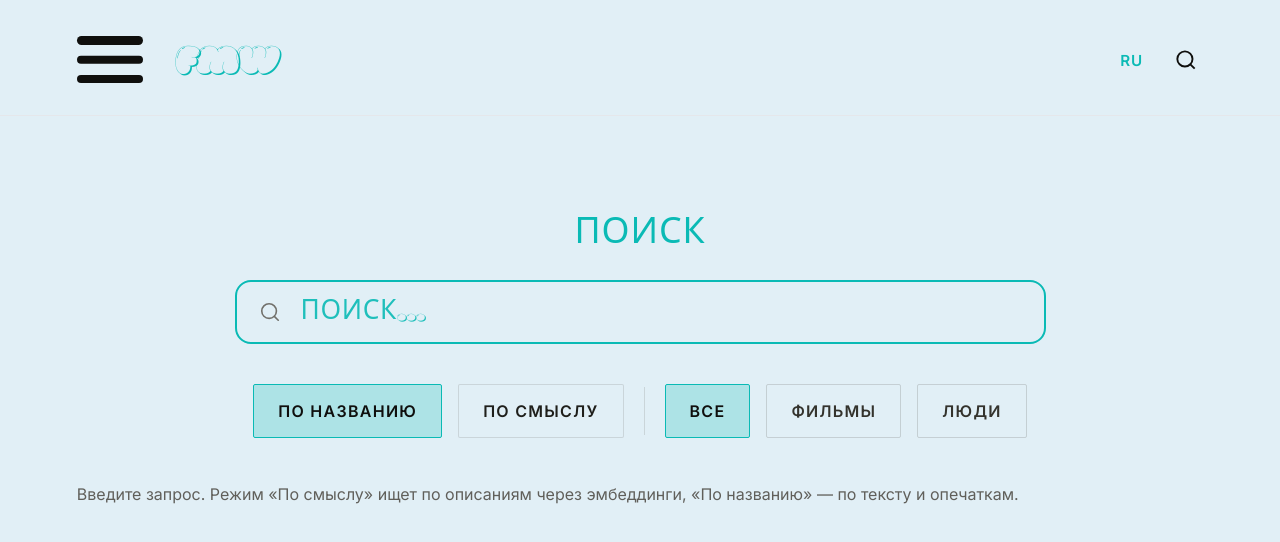
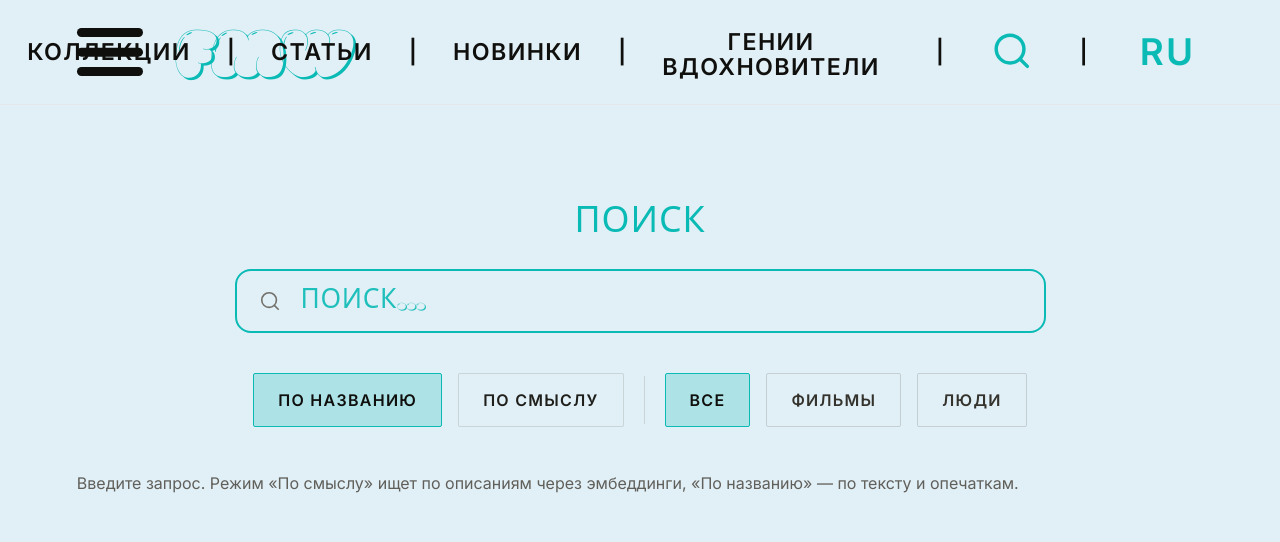
Before and after one commit to aaseewaa/films, a React (Vite) app in the folder front/: page /search in a window 1280 px wide. Shown: the top 542 px of the page. Built offline with nearby package versions, Linux system fonts and the light colour scheme; a web font is replaced by a local one.

Commit message:
feat(front): improve films catalog page layout and filters Scale header and filter controls, keep filters in one row with full labels, and align film list to the left with the page title.

```diff
--- a/front/src/components/films/FilmCatalogFilters.tsx
+++ b/front/src/components/films/FilmCatalogFilters.tsx
@@ -21,6 +21,7 @@ interface FilmCatalogFiltersProps {
   onChange: (next: FilmFiltersState) => void;
   onReset: () => void;
   hasActiveFilters: boolean;
+  size?: 'default' | 'large';
 }
 
 const YEAR_OPTIONS: { label: string; from?: number; to?: number }[] = [
@@ -65,7 +66,9 @@ function FilterSelect({
     <label
         className={cn(
           'catalog-pill group relative inline-flex items-center rounded-full font-medium',
-          large ? 'h-12 sm:h-[3.25rem] pl-4 sm:pl-5 pr-10 text-base sm:text-lg' : 'h-10 sm:h-11 pl-3.5 sm:pl-4 pr-9 text-sm sm:text-base',
+          large
+            ? 'h-[3.75rem] sm:h-[4.125rem] flex-1 min-w-[8rem] basis-0 pl-4 sm:pl-5 pr-9 sm:pr-10 text-[1.3125rem] sm:text-2xl'
+            : 'h-10 sm:h-11 shrink-0 pl-3.5 sm:pl-4 pr-9 text-sm sm:text-base',
           disabled && 'opacity-50 cursor-not-allowed pointer-events-none',
           !disabled && active && 'is-active',
           !disabled && 'cursor-pointer',
@@ -77,8 +80,8 @@ function FilterSelect({
           disabled={disabled}
           onChange={(e) => onChange(e.target.value)}
           className={cn(
-            'appearance-none bg-transparent text-inherit outline-none cursor-pointer pr-1 truncate disabled:cursor-not-allowed',
-            large ? 'min-w-[10rem] sm:min-w-[12rem] max-w-[16rem] sm:max-w-[18rem]' : 'min-w-[8rem] sm:min-w-[9rem] max-w-[13rem] sm:max-w-[15rem]',
+            'appearance-none bg-transparent text-inherit outline-none cursor-pointer w-full min-w-0 disabled:cursor-not-allowed',
+            large ? 'pr-1' : 'truncate min-w-[8rem] sm:min-w-[9rem] max-w-[13rem] sm:max-w-[15rem] pr-1',
           )}
           aria-label={label}
         >
@@ -86,7 +89,10 @@ function FilterSelect({
         </select>
         <ChevronDown
           size={large ? 22 : 18}
-          className="catalog-pill-icon absolute right-3.5 sm:right-4 top-1/2 -translate-y-1/2 pointer-events-none transition-colors"
+          className={cn(
+            'catalog-pill-icon absolute top-1/2 -translate-y-1/2 pointer-events-none transition-colors',
+            large ? 'right-3.5 sm:right-4' : 'right-3.5 sm:right-4',
+          )}
         />
     </label>
   );
@@ -96,17 +102,20 @@ function TabPill({
   active,
   onClick,
   children,
+  large,
 }: {
   active?: boolean;
   onClick?: () => void;
   children: React.ReactNode;
+  large?: boolean;
 }) {
   return (
     <button
       type="button"
       onClick={onClick}
       className={cn(
-        'catalog-pill catalog-pluffy-tab inline-flex items-center h-11 sm:h-12 px-5 sm:px-7 rounded-full',
+        'catalog-pill catalog-pluffy-tab inline-flex items-center rounded-full shrink-0 whitespace-nowrap',
+        large ? 'h-[4.125rem] sm:h-[4.5rem] px-4 sm:px-6' : 'h-11 sm:h-12 px-5 sm:px-7',
         active && 'is-active',
       )}
     >
@@ -122,17 +131,23 @@ export function FilmCatalogFilters({
   onChange,
   onReset,
   hasActiveFilters,
+  size = 'default',
 }: FilmCatalogFiltersProps) {
+  const large = size === 'large';
   const yearValue =
     YEAR_OPTIONS.find(
       (o) => o.from === filters.yearFrom && o.to === filters.yearTo,
     )?.label ?? 'Все годы';
 
   return (
-    <div className="space-y-5 sm:space-y-6">
-      <div className="flex flex-wrap items-center gap-3 sm:gap-4 lg:gap-5">
-        <div className="flex flex-wrap items-center gap-2.5 sm:gap-3">
+    <div className={cn(large ? 'space-y-8 sm:space-y-10' : 'space-y-5 sm:space-y-6')}>
+      <div
+        className={cn(
+          large ? 'films-catalog-filters-row' : 'flex flex-wrap items-center gap-3 sm:gap-4 lg:gap-5',
+        )}
+      >
           <TabPill
+            large={large}
             active={filters.catalogType === 'films'}
             onClick={() => {
               if (filters.catalogType !== 'films') {
@@ -143,6 +158,7 @@ export function FilmCatalogFilters({
             Все фильмы
           </TabPill>
           <TabPill
+            large={large}
             active={filters.catalogType === 'animation'}
             onClick={() => {
               if (filters.catalogType !== 'animation') {
@@ -152,12 +168,18 @@ export function FilmCatalogFilters({
           >
             Мультфильмы
           </TabPill>
-        </div>
 
-        <span className="hidden sm:block w-px h-12 sm:h-14 bg-ink-50/20 mx-0.5 self-center" aria-hidden />
+        <span
+          className={cn(
+            'hidden sm:block w-px bg-ink-50/20 self-center shrink-0',
+            large ? 'h-[4.5rem] sm:h-[5.25rem]' : 'h-12 sm:h-14 mx-0.5',
+          )}
+          aria-hidden
+        />
 
         <FilterSelect
           label="Год"
+          size={size}
           active={filters.yearFrom != null || filters.yearTo != null}
           value={yearValue}
           onChange={(label) => {
@@ -178,6 +200,7 @@ export function FilmCatalogFilters({
 
         <FilterSelect
           label="Жанр"
+          size={size}
           active={!!filters.genre}
           value={filters.genre ?? ''}
           onChange={(code) => {
@@ -194,6 +217,7 @@ export function FilmCatalogFilters({
 
         <FilterSelect
           label="Производство"
+          size={size}
           active={!!filters.country}
           value={filters.country ?? ''}
           disabled={countries.length === 0}
@@ -213,6 +237,7 @@ export function FilmCatalogFilters({
 
         <FilterSelect
           label="Сортировка"
+          size={size}
           active={filters.sortBy !== 'popularity'}
           value={filters.sortBy}
           onChange={(sortBy) => {
@@ -231,7 +256,10 @@ export function FilmCatalogFilters({
         <button
           type="button"
           onClick={onReset}
-          className="text-base sm:text-lg text-ink-50 transition-colors hover:text-[#0abab5]"
+          className={cn(
+            'text-ink-50 transition-colors hover:text-[#0abab5]',
+            large ? 'text-[1.5rem] sm:text-[1.6875rem]' : 'text-base sm:text-lg',
+          )}
         >
           ✕ Сбросить фильтры
         </button>
--- a/front/src/components/layout/ExpandableSearch.tsx
+++ b/front/src/components/layout/ExpandableSearch.tsx
@@ -3,21 +3,26 @@ import { useNavigate } from 'react-router-dom';
 import { Search } from 'lucide-react';
 import { useTranslation } from '@/hooks/useTranslation';
 import { cn } from '@/lib/utils';
+import { HEADER_CONTROL_HIT_CLASS, HEADER_CONTROL_ICON_CLASS } from '@/lib/headerNavTheme';
 
 interface ExpandableSearchProps {
-  /** Родитель узнаёт, раскрыт ли поиск (сдвинуть навигацию) */
+  /** Родитель сдвигает навигацию, когда поиск раскрыт */
   onExpandedChange?: (expanded: boolean) => void;
   className?: string;
 }
 
-/** Соразмерно крупной навигации в Header (фильмы, Гении/вдохновители…) */
-const ICON_BTN =
-  'shrink-0 flex items-center justify-center bg-site-bg transition-colors hover:bg-site-hover w-[2.5rem] xl:w-[3rem] 2xl:w-[3.5rem]';
-const ICON_SIZE = 'w-[1.35rem] h-[1.35rem] xl:w-[1.65rem] xl:h-[1.65rem] 2xl:w-[2rem] 2xl:h-[2rem]';
+const OPEN_OVAL_CLASS = cn(
+  'flex items-stretch rounded-full overflow-hidden cursor-text',
+  'bg-site-bg',
+  'border border-tiffany/30',
+  'shadow-[0_2px_14px_rgba(10,186,181,0.22),0_4px_24px_rgba(10,186,181,0.1)]',
+  'h-[3.4rem] lg:h-[3.9rem] xl:h-[4.4rem]',
+  'w-[min(88vw,280px)] sm:w-[320px] lg:w-[380px] xl:w-[440px]',
+  'transition-all duration-300 ease-out',
+);
 
 /**
- * Поиск: иконка соразмерна пунктам меню → по клику раскрывается крупная «капсула»,
- * остаётся открытой до клика вне или Escape.
+ * Поиск в шапке: до клика — только лупа; после — овал #E1EFF6 с тенью, лупа и | в tiffany.
  */
 export function ExpandableSearch({ onExpandedChange, className }: ExpandableSearchProps) {
   const navigate = useNavigate();
@@ -27,36 +32,39 @@ export function ExpandableSearch({ onExpandedChange, className }: ExpandableSear
   const wrapRef = useRef<HTMLDivElement>(null);
   const inputRef = useRef<HTMLInputElement>(null);
 
-  const expanded = open;
-
   useEffect(() => {
-    onExpandedChange?.(expanded);
-  }, [expanded, onExpandedChange]);
+    onExpandedChange?.(open);
+  }, [open, onExpandedChange]);
 
   useEffect(() => {
     if (!open) return;
-    function onDocClick(e: MouseEvent) {
-      if (wrapRef.current && !wrapRef.current.contains(e.target as Node)) {
+    function onKey(e: KeyboardEvent) {
+      if (e.key === 'Escape') {
+        setOpen(false);
+        setQuery('');
+      }
+    }
+    document.addEventListener('keydown', onKey);
+    return () => document.removeEventListener('keydown', onKey);
+  }, [open]);
+
+  useEffect(() => {
+    if (open) {
+      const t = window.setTimeout(() => inputRef.current?.focus(), 60);
+      return () => window.clearTimeout(t);
+    }
+  }, [open]);
+
+  function collapseIfEmpty() {
+    if (!query.trim()) {
       setOpen(false);
     }
   }
-    function onKey(e: KeyboardEvent) {
-      if (e.key === 'Escape') setOpen(false);
+
+  function openSearch() {
+    setOpen(true);
+    inputRef.current?.focus();
   }
-    document.addEventListener('mousedown', onDocClick);
-    document.addEventListener('keydown', onKey);
-    return () => {
-      document.removeEventListener('mousedown', onDocClick);
-      document.removeEventListener('keydown', onKey);
-    };
-  }, [open]);
-
-  useEffect(() => {
-    if (expanded) {
-      const t = window.setTimeout(() => inputRef.current?.focus(), 80);
-      return () => window.clearTimeout(t);
-    }
-  }, [expanded]);
 
   function onSubmit(e: FormEvent) {
     e.preventDefault();
@@ -64,56 +72,68 @@ export function ExpandableSearch({ onExpandedChange, className }: ExpandableSear
     if (trimmed) {
       navigate(`/search?q=${encodeURIComponent(trimmed)}`);
       setOpen(false);
+      setQuery('');
     }
   }
 
   return (
     <div
       ref={wrapRef}
+      className={cn('relative shrink-0', className)}
+      onMouseLeave={collapseIfEmpty}
+    >
+      <form onSubmit={onSubmit}>
+        {!open ? (
+          <button
+            type="button"
+            onClick={openSearch}
             className={cn(
-        'relative shrink-0 transition-transform duration-300 ease-out',
-        expanded && 'scale-[1.04] lg:scale-[1.05]',
-        className,
+              'shrink-0 rounded-sm text-tiffany hover:opacity-85 transition-opacity',
+              HEADER_CONTROL_HIT_CLASS,
             )}
+            aria-label={tr('searchAria')}
+            aria-expanded={false}
           >
-      <form
-        onSubmit={onSubmit}
+            <Search strokeWidth={2} className={HEADER_CONTROL_ICON_CLASS} aria-hidden />
+          </button>
+        ) : (
+          <div className={OPEN_OVAL_CLASS} onClick={() => inputRef.current?.focus()}>
+            <div
               className={cn(
-          'flex items-stretch rounded-full overflow-hidden',
-          'bg-[#b5b5b5] transition-all duration-300 ease-out',
-          expanded
-            ? [
-                'cursor-text',
-                'h-[3.5rem] lg:h-[4.2rem] xl:h-[4.85rem]',
-                'w-[min(100vw-2rem,300px)] sm:w-[360px] lg:w-[420px] xl:w-[480px]',
-              ]
-            : [
-                'cursor-pointer',
-                'h-[3.1rem] w-[3.1rem] lg:h-[3.7rem] lg:w-[3.7rem] xl:h-[4.2rem] xl:w-[4.2rem]',
-              ],
+                'shrink-0 flex items-center justify-center h-full text-tiffany',
+                'w-[3.4rem] lg:w-[3.9rem] xl:w-[4.4rem]',
               )}
-        onClick={() => setOpen(true)}
+              aria-hidden
             >
-        <div className={cn(ICON_BTN, 'h-full')} aria-hidden>
-          <Search strokeWidth={2.25} className={cn('text-ink-500', ICON_SIZE)} />
+              <Search strokeWidth={2.25} className={HEADER_CONTROL_ICON_CLASS} />
             </div>
 
+            <div className="flex items-center flex-1 min-w-0 pr-4 lg:pr-5">
+              {!query && (
+                <span
+                  className="text-tiffany font-semibold leading-none animate-pulse select-none mr-0.5"
+                  aria-hidden
+                >
+                  |
+                </span>
+              )}
               <input
                 ref={inputRef}
                 type="search"
                 value={query}
                 onChange={(e) => setQuery(e.target.value)}
                 onFocus={() => setOpen(true)}
-          placeholder={tr('searchPlaceholder')}
+                placeholder=""
                 aria-label={tr('searchAria')}
-          tabIndex={expanded ? 0 : -1}
                 className={cn(
-            'min-w-0 h-full bg-transparent text-ink-500 placeholder:text-ink-50/90',
-            'font-semibold outline-none transition-opacity duration-200',
-            'text-[1.15rem] lg:text-[1.4rem] xl:text-[1.65rem]',
-            expanded ? 'flex-1 opacity-100 px-4 lg:px-5' : 'w-0 opacity-0 px-0 pointer-events-none',
+                  'min-w-0 w-full h-full bg-transparent text-ink-500',
+                  'font-semibold outline-none caret-tiffany',
+                  'text-[1.05rem] lg:text-[1.2rem] xl:text-[1.45rem] 2xl:text-[1.75rem]',
                 )}
               />
+            </div>
+          </div>
+        )}
       </form>
     </div>
   );
--- a/front/src/components/layout/Header.tsx
+++ b/front/src/components/layout/Header.tsx
@@ -12,6 +12,8 @@ import { SITE_GUTTER_CLASS } from '@/lib/siteGutter';
 import {
   HEADER_NAV_LINK_CLASS,
   HEADER_NAV_SEP_CLASS,
+  HEADER_CONTROL_HIT_CLASS,
+  HEADER_CONTROL_ICON_CLASS,
 } from '@/lib/headerNavTheme';
 
 type NavItem =
@@ -38,13 +40,12 @@ function NavItemLabel({ item }: { item: NavItem }) {
 const MENU_SECTION_TITLE_CLASS =
   'font-sans text-4xl sm:text-5xl lg:text-[3.25rem] xl:text-[3.5rem] font-bold leading-tight text-[#0ABAB5] mb-5 sm:mb-6';
 
-/** Высота шапки для calc(100vh - …) на главной */
-export const HEADER_HEIGHT_CLASS = 'min-h-[5.75rem] sm:min-h-[6rem] lg:min-h-[6.5rem]';
-
 /**
  * Шапка в духе kinomania: белый фон, бургер + крупный логотип слева,
  * крупные пункты меню и лупа справа. Бургер открывает полноэкранное меню.
  */
+export const HEADER_HEIGHT_CLASS = 'min-h-[5.75rem] sm:min-h-[6rem] lg:min-h-[6.5rem]';
+
 export function Header() {
   const location = useLocation();
   const navigate = useNavigate();
@@ -123,26 +124,25 @@ export function Header() {
       <header className="sticky top-0 z-50 bg-site-bg border-b border-ink-50/12">
         <div
           className={cn(
-            'flex items-center justify-between gap-4 lg:gap-6',
-            'pt-3 pb-2 sm:pt-3.5 sm:pb-2.5',
+            'flex items-center justify-between gap-6 lg:gap-8',
             SITE_GUTTER_CLASS,
             HEADER_HEIGHT_CLASS,
           )}
         >
-          <div className="flex items-center gap-3 sm:gap-5 lg:gap-8 min-w-0 shrink-0">
+          <div className="flex items-center gap-4 sm:gap-6 lg:gap-8 min-w-0 shrink-0">
             <HeaderMenuToggle
               open={menuOpen}
               onClick={() => setMenuOpen((v) => !v)}
             />
-            <Logo size="default" className="shrink min-w-0" />
+            <Logo size="large" className="shrink min-w-0" />
           </div>
 
-          <div className="hidden 2xl:flex items-center justify-end flex-1 min-w-0 gap-3 overflow-hidden">
+          <div className="hidden md:flex items-center justify-end flex-1 min-w-0 gap-4 lg:gap-5">
             <nav
               className={cn(
                 'flex flex-nowrap items-center justify-end shrink min-w-0',
                 'transition-transform duration-300 ease-out',
-                searchExpanded && '-translate-x-1',
+                searchExpanded && '-translate-x-2 lg:-translate-x-4 xl:-translate-x-6',
               )}
               aria-label="Основное меню"
             >
@@ -151,7 +151,7 @@ export function Header() {
                   {index > 0 && (
                     <span
                       className={cn(
-                        'shrink-0 px-2 xl:px-4 2xl:px-6 text-ink-500 font-semibold leading-none select-none',
+                        'shrink-0 px-3 lg:px-4 xl:px-6 text-ink-500 font-semibold leading-none select-none',
                         HEADER_NAV_SEP_CLASS,
                       )}
                       aria-hidden
@@ -164,7 +164,7 @@ export function Header() {
                     className={cn(
                       'shrink-0 uppercase font-semibold tracking-[0.06em] text-ink-500 leading-none',
                       HEADER_NAV_LINK_CLASS,
-                      'px-2 xl:px-3 py-1.5 rounded-sm transition-colors duration-150',
+                      'px-2 lg:px-3 py-1.5 rounded-sm transition-colors duration-150',
                       'hover:text-[#0ABAB5]',
                     )}
                     aria-current={
@@ -179,7 +179,7 @@ export function Header() {
 
             <span
               className={cn(
-                'shrink-0 px-2 xl:px-4 2xl:px-6 text-ink-500 font-semibold leading-none select-none',
+                'shrink-0 px-3 lg:px-4 xl:px-6 text-ink-500 font-semibold leading-none select-none',
                 HEADER_NAV_SEP_CLASS,
               )}
               aria-hidden
@@ -191,7 +191,7 @@ export function Header() {
 
             <span
               className={cn(
-                'shrink-0 px-2 xl:px-4 2xl:px-6 text-ink-500 font-semibold leading-none select-none',
+                'shrink-0 px-3 lg:px-4 xl:px-6 text-ink-500 font-semibold leading-none select-none',
                 HEADER_NAV_SEP_CLASS,
               )}
               aria-hidden
@@ -202,21 +202,23 @@ export function Header() {
             <LanguageToggle />
           </div>
 
-          <div className="2xl:hidden flex items-center gap-3 shrink-0">
+          <div className="md:hidden flex items-center gap-3 shrink-0">
             <LanguageToggle />
             <button
               type="button"
               onClick={() => navigate('/search')}
-              className="p-1 rounded-sm text-ink-500 hover:text-ink-400 hover:bg-site-hover transition-colors"
+              className={cn(
+                'rounded-sm text-tiffany hover:opacity-85 transition-colors',
+                HEADER_CONTROL_HIT_CLASS,
+              )}
               aria-label={tr('searchAria')}
             >
               <svg
-              width="26"
-              height="26"
                 viewBox="0 0 24 24"
                 fill="none"
                 stroke="currentColor"
                 strokeWidth="1.75"
+                className={HEADER_CONTROL_ICON_CLASS}
                 aria-hidden
               >
                 <circle cx="11" cy="11" r="7" />
--- a/front/src/components/layout/LanguageToggle.tsx
+++ b/front/src/components/layout/LanguageToggle.tsx
@@ -2,7 +2,7 @@ import { cn } from '@/lib/utils';
 import { LOCALE_EN_ACCENT, TIFFANY } from '@/lib/sitePalette';
 import { useTranslation } from '@/hooks/useTranslation';
 import { useLocaleStore, type SiteLocale } from '@/stores/locale';
-import { HEADER_LANG_CLASS } from '@/lib/headerNavTheme';
+import { HEADER_CONTROL_HIT_CLASS, HEADER_LANG_CLASS } from '@/lib/headerNavTheme';
 
 const LOCALE_COLORS: Record<SiteLocale, string> = {
   ru: TIFFANY,
@@ -22,7 +22,8 @@ export function LanguageToggle({ className }: { className?: string }) {
       type="button"
       onClick={toggleLocale}
       className={cn(
-        'shrink-0 px-2.5 lg:px-3.5 py-1.5 rounded-sm',
+        'shrink-0 px-1 lg:px-2 rounded-sm',
+        HEADER_CONTROL_HIT_CLASS,
         'hover:opacity-85 active:opacity-75 transition-opacity',
         className,
       )}
--- a/front/src/components/layout/Logo.tsx
+++ b/front/src/components/layout/Logo.tsx
@@ -7,8 +7,8 @@ interface LogoProps {
 }
 
 const SIZE_CLASS = {
-  large: 'text-[2.5rem] sm:text-[3rem] 2xl:text-[3.75rem]',
-  default: 'text-[2rem] sm:text-[2.35rem]',
+  large: 'text-[2.5rem] sm:text-[3rem] lg:text-[3.35rem] xl:text-[4rem] 2xl:text-[5.7rem]',
+  default: 'text-[2.5rem] sm:text-[2.85rem]',
 } as const;
 
 /** Логотип FMW — один слой Pluffy Loon Outline Shadow (как заголовки каталога) */
--- a/front/src/lib/headerNavTheme.ts
+++ b/front/src/lib/headerNavTheme.ts
@@ -1,12 +1,18 @@
 /**
- * Типографика шапки — полное меню только 2xl+ (≥1536px).
- * На MacBook Air — бургер, без налезания логотипа на пункты.
+ * Типографика шапки — md+ полное меню, крупные пункты как в макете.
  */
 export const HEADER_NAV_LINK_CLASS =
-  'text-[0.95rem] 2xl:text-[1.15rem]';
+  'text-[1.05rem] lg:text-[1.2rem] xl:text-[1.45rem] 2xl:text-[1.75rem]';
 
 export const HEADER_NAV_SEP_CLASS =
-  'text-[0.95rem] 2xl:text-[1.15rem]';
+  'text-[1.05rem] lg:text-[1.2rem] xl:text-[1.45rem] 2xl:text-[1.75rem]';
 
 export const HEADER_LANG_CLASS =
-  'text-[0.95rem] 2xl:text-[1.15rem]';
+  'text-[1.85rem] lg:text-[2.05rem] xl:text-[2.3rem] 2xl:text-[2.55rem]';
+
+/** Лупа и RU/EN — одна визуальная высота */
+export const HEADER_CONTROL_ICON_CLASS =
+  'w-[2.1rem] h-[2.1rem] lg:w-[2.35rem] lg:h-[2.35rem] xl:w-[2.6rem] xl:h-[2.6rem] 2xl:w-[2.85rem] 2xl:h-[2.85rem]';
+
+export const HEADER_CONTROL_HIT_CLASS =
+  'inline-flex items-center justify-center min-h-[2.35rem] min-w-[2.35rem] lg:min-h-[2.65rem] lg:min-w-[2.65rem] xl:min-h-[2.95rem] xl:min-w-[2.95rem] 2xl:min-h-[3.25rem] 2xl:min-w-[3.25rem]';
```
Also changed, not shown: front/src/pages/CollectionPage.tsx (+7 -7 lines), front/src/pages/FilmsPage.tsx (+9 -8 lines), front/src/styles/global.css (+23 -0 lines), 1 other file (tests, documents, lock files or other folders). Lines whose indentation alone changed are shown as unchanged.
